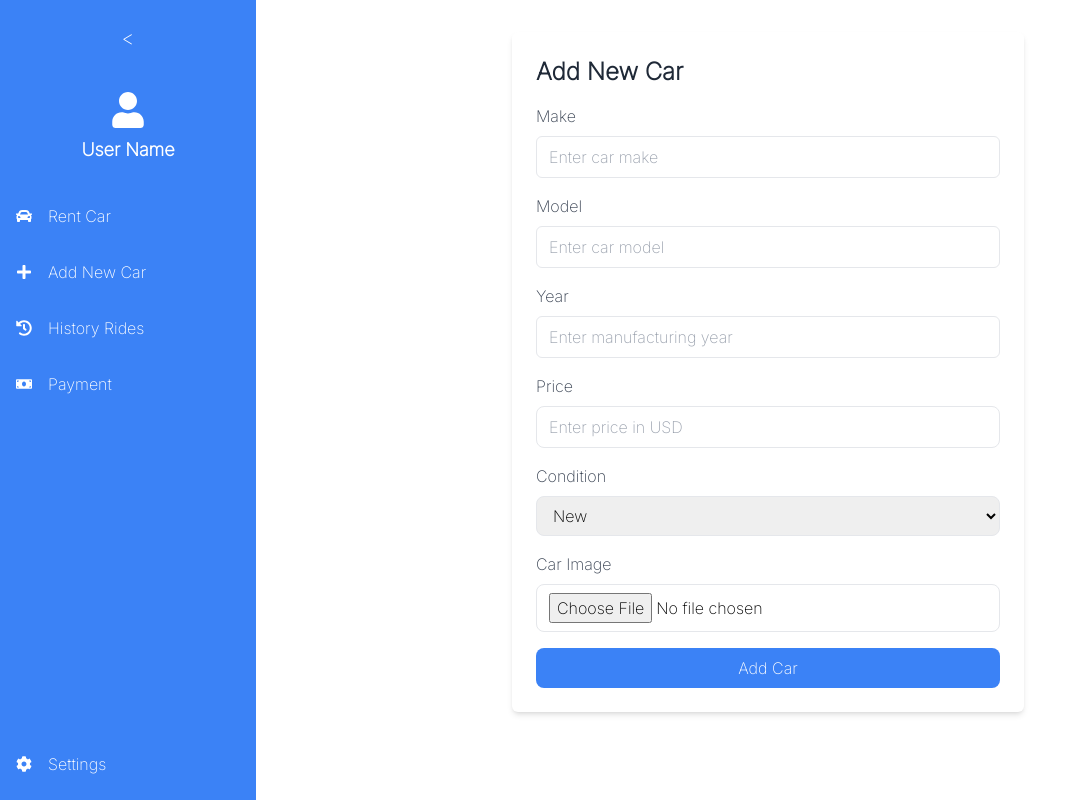
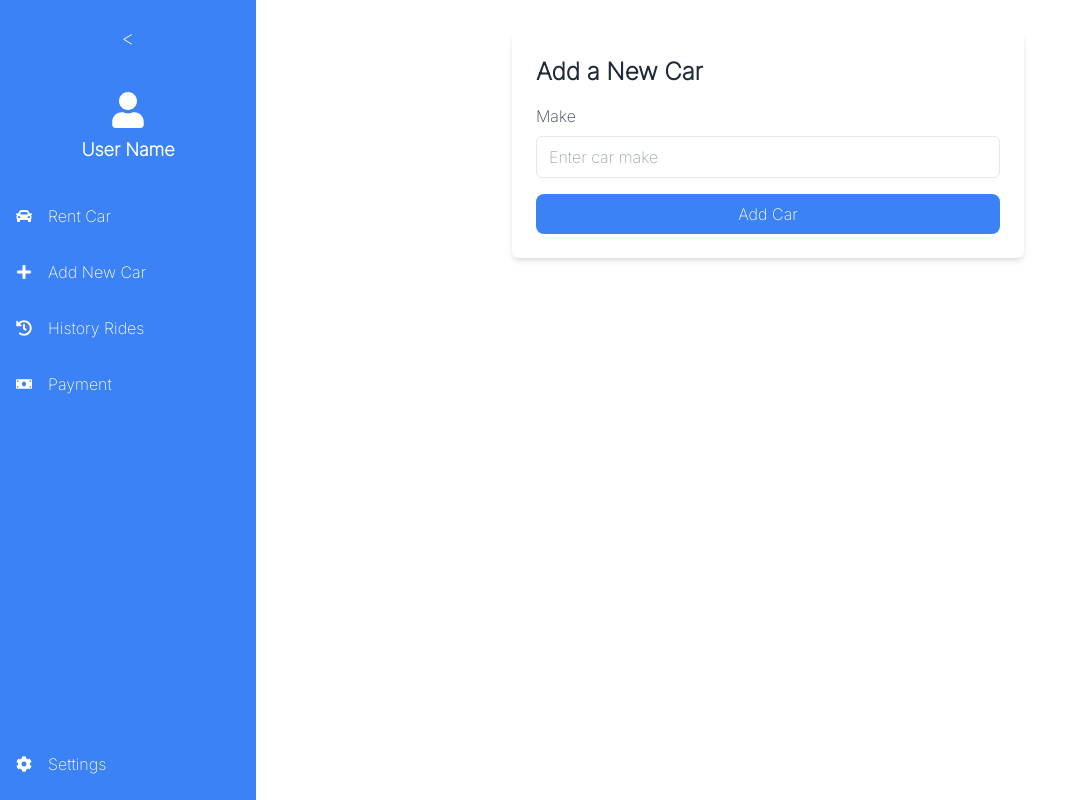
Before and after one commit to KIPOKA/Car-renting-web-application-, a React (Vite) app: page /add-new-car in a window 1280 px wide. Shown: the whole page, without its empty margins (0-1071 px from the left). Built offline with nearby package versions, Linux system fonts and the light colour scheme.

Commit message:
version 1 for today

```diff
--- a/src/pages/AddNewCar .jsx
+++ b/src/pages/AddNewCar .jsx
@@ -1,3 +1,4 @@
+// Version 1
 import React, { useState } from "react";
 
 const AddNewCar = () => {
@@ -22,14 +23,12 @@
   const handleSubmit = (e) => {
     e.preventDefault();
     console.log("Car details submitted:", carDetails);
-    // Add your API call or form submission logic here
   };
 
   return (
     <div className="p-6 max-w-lg mx-auto bg-white rounded-md shadow-md mt-8">
-      <h1 className="text-2xl font-bold text-gray-800 mb-4">Add New Car</h1>
+      <h1 className="text-2xl font-bold text-gray-800 mb-4">Add a New Car</h1>
       <form onSubmit={handleSubmit}>
-        {/* Car Make */}
         <div className="mb-4">
           <label className="block text-gray-700 font-medium mb-2">Make</label>
           <input
@@ -42,81 +41,7 @@
             required
           />
         </div>
-
-        {/* Car Model */}
-        <div className="mb-4">
-          <label className="block text-gray-700 font-medium mb-2">Model</label>
-          <input
-            type="text"
-            name="model"
-            value={carDetails.model}
-            onChange={handleChange}
-            className="w-full px-3 py-2 border rounded-md"
-            placeholder="Enter car model"
-            required
-          />
-        </div>
-
-        {/* Year */}
-        <div className="mb-4">
-          <label className="block text-gray-700 font-medium mb-2">Year</label>
-          <input
-            type="number"
-            name="year"
-            value={carDetails.year}
-            onChange={handleChange}
-            className="w-full px-3 py-2 border rounded-md"
-            placeholder="Enter manufacturing year"
-            required
-          />
-        </div>
-
-        {/* Price */}
-        <div className="mb-4">
-          <label className="block text-gray-700 font-medium mb-2">Price</label>
-          <input
-            type="number"
-            name="price"
-            value={carDetails.price}
-            onChange={handleChange}
-            className="w-full px-3 py-2 border rounded-lg"
-            placeholder="Enter price in USD"
-            required
-          />
-        </div>
-
-        {/* Condition */}
-        <div className="mb-4">
-          <label className="block text-gray-700 font-medium mb-2">
-            Condition
-          </label>
-          <select
-            name="condition"
-            value={carDetails.condition}
-            onChange={handleChange}
-            className="w-full px-3 py-2 border rounded-lg"
-          >
-            <option value="New">New</option>
-            <option value="Used">Used</option>
-          </select>
-        </div>
-
-        {/* Image Upload */}
-        <div className="mb-4">
-          <label className="block text-gray-700 font-medium mb-2">
-            Car Image
-          </label>
-          <input
-            type="file"
-            name="image"
-            accept="image/*"
-            onChange={handleImageChange}
-            className="w-full px-3 py-2 border rounded-lg"
-            required
-          />
-        </div>
-
-        {/* Submit Button */}
+        {/* Remaining form fields here */}
         <button
           type="submit"
           className="w-full bg-blue-500 text-white px-4 py-2 rounded-lg hover:bg-blue-600"
```
